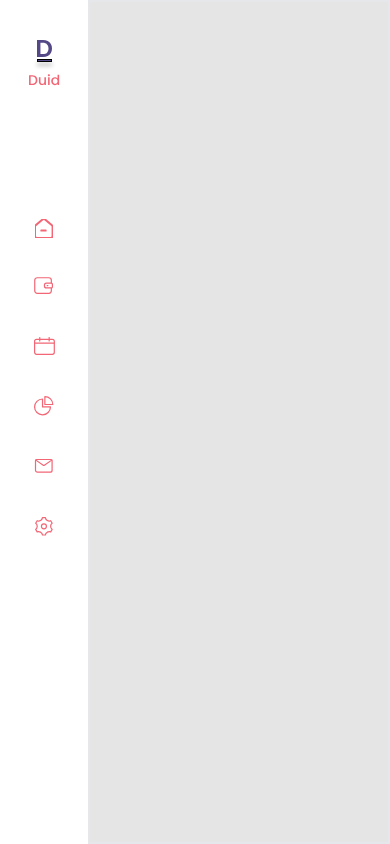
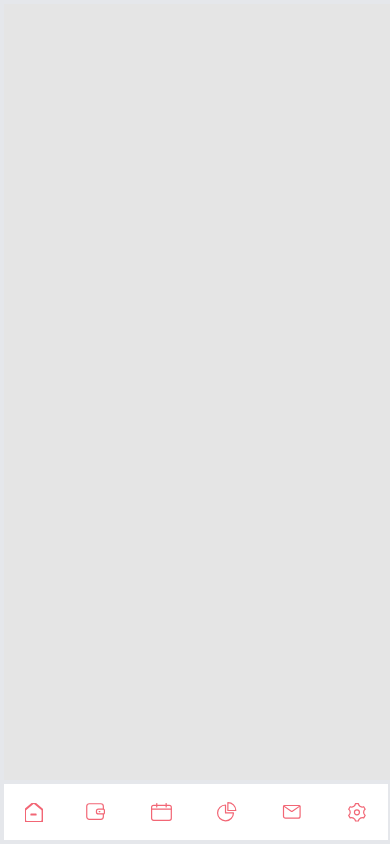
Before and after one commit to NayanJD/finance-app, a React (Create React App) app: page / in a window 390 px wide. Built offline with nearby package versions, Linux system fonts and the light colour scheme.

Commit message:
Make dashboard responsive for small devices

```diff
--- a/src/App.tsx
+++ b/src/App.tsx
@@ -11,37 +11,37 @@ import { ReactComponent as SettingsLogo } from "./assets/settingsLogo.svg";
 
 function App() {
   return (
-    <div className="flex">
-      <div className="h-screen w-88px flex flex-col justify-start">
+    <div className="flex flex-wrap sm:flow-row flex-col-reverse h-screen sm:items-start items-end border-2 ">
+      <div className="border-2 w-screen sm:w-88px h-fit sm:h-screen  flex flex-row sm:flex-col py-2 sm:py-0 justify-items-center items-center overflow-auto">
         {/* <div className="mt-[40px] text-center font-extrabold text-iconDColor text-xl underline underline-offset-2 decoration-2">
           D
         </div>
         <div className="text-center text-duidRed font-semibold text-xs">
           Duid
         </div> */}
-        <div className="mt-[40px] h-fit grid justify-items-center">
+        <div className="hidden sm:block mt-[20px] sm:mt-[40px] h-fit grid justify-items-center">
           <DuidLogo />
         </div>
-        <div className="mt-[120px] h-fit rounded-md w-fit mx-auto grid p-2 justify-items-center transition ease-in-out hover:scale-150">
+        <div className="sm:mt-[100px] h-fit rounded-md w-fit mx-auto grid p-2 justify-items-center transition ease-in-out hover:scale-150">
           <HomeRouteLogo />
         </div>
-        <div className="mt-[20px] h-fit rounded-md w-fit mx-auto grid p-2 justify-items-center transition ease-in-out hover:scale-150">
+        <div className="sm:mt-[20px] h-fit rounded-md w-fit mx-auto grid p-2 justify-items-center transition ease-in-out hover:scale-150">
           <WalletLogo />
         </div>
-        <div className="mt-[20px] h-fit rounded-md w-fit mx-auto grid p-2 justify-items-center transition ease-in-out hover:scale-150">
+        <div className="sm:mt-[20px] h-fit rounded-md w-fit mx-auto grid p-2 justify-items-center transition ease-in-out hover:scale-150">
           <CalendarLogo />
         </div>
-        <div className="mt-[20px] h-fit rounded-md w-fit mx-auto grid p-2 justify-items-center transition ease-in-out hover:scale-150">
+        <div className="sm:mt-[20px] h-fit rounded-md w-fit mx-auto grid p-2 justify-items-center transition ease-in-out hover:scale-150">
           <StatsLogo />
         </div>
-        <div className="mt-[20px] h-fit rounded-md w-fit mx-auto grid p-2 justify-items-center transition ease-in-out hover:scale-150">
+        <div className="sm:mt-[20px] h-fit rounded-md w-fit mx-auto grid p-2 justify-items-center transition ease-in-out hover:scale-150">
           <MessagesLogo />
         </div>
-        <div className="mt-[20px] h-fit rounded-md w-fit mx-auto grid p-2 justify-items-center transition ease-in-out hover:scale-150">
+        <div className="sm:mt-[20px] h-fit rounded-md w-fit mx-auto grid p-2 justify-items-center transition ease-in-out hover:scale-150">
           <SettingsLogo />
         </div>
       </div>
-      <div className="grow h-screen border-2 bg-creamyWhite"></div>
+      <div className="grow sm:h-screen w-screen border-2 bg-creamyWhite"></div>
     </div>
   );
 }
```
